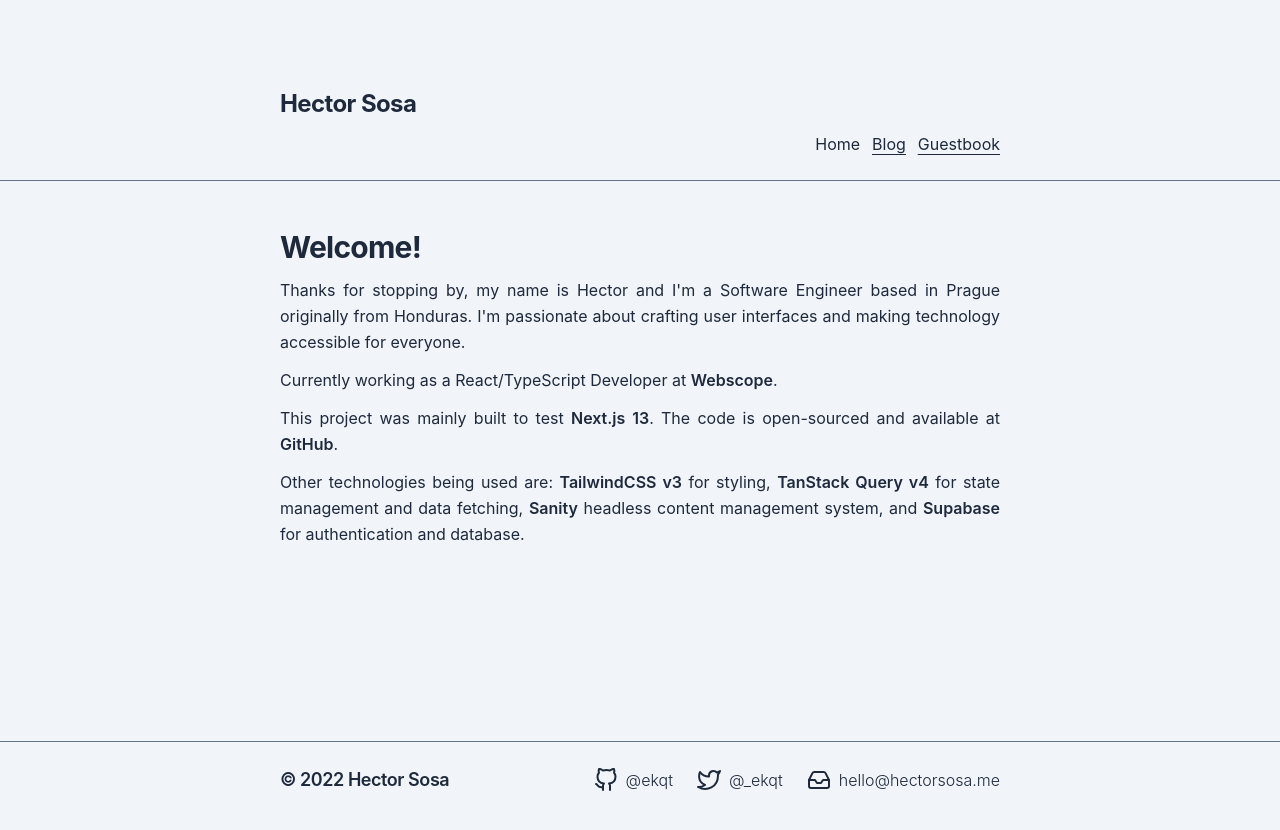
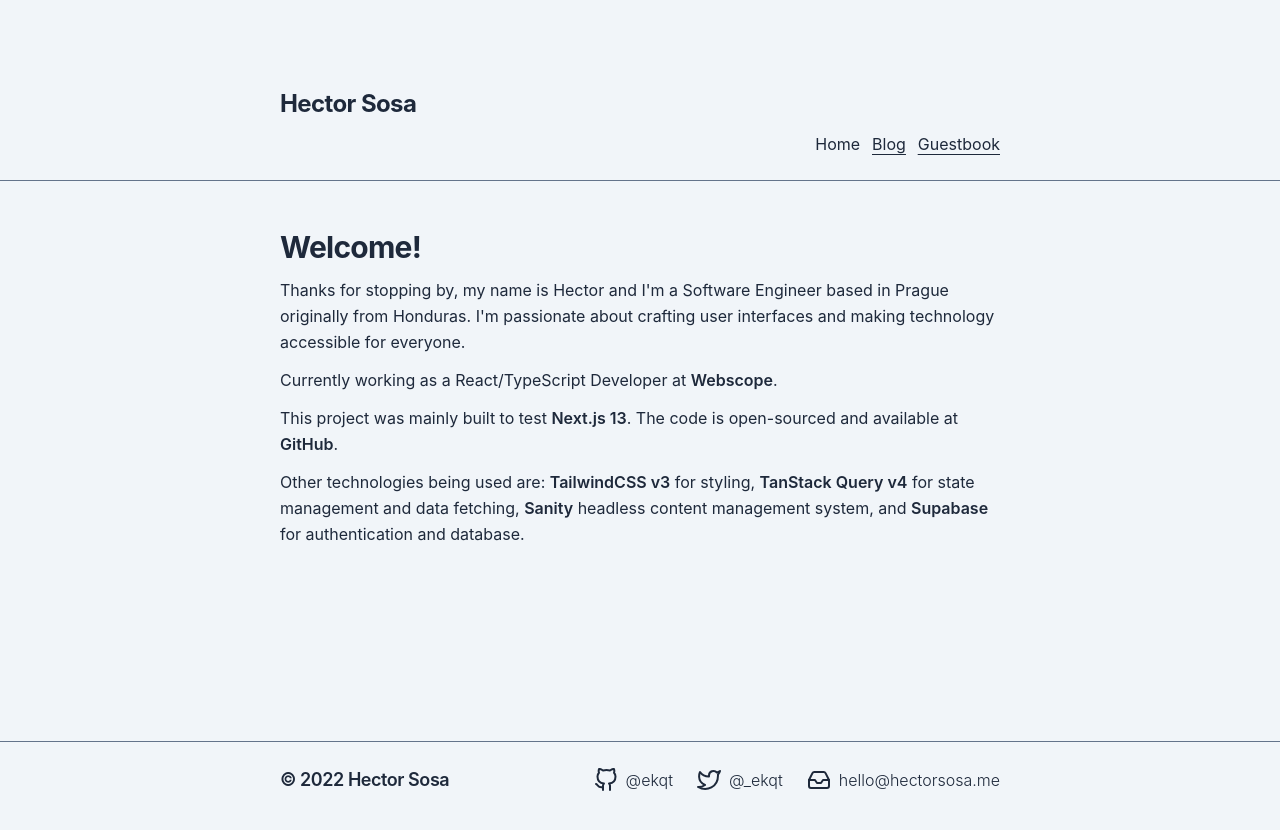
Before and after one commit to iamhectorsosa/suspense-demo, a Next.js app: page / in a window 1280 px wide. Shown: the top 830 px of the page. Built offline with nearby package versions, Linux system fonts and the light colour scheme.

Commit message:
🛠  Minor formatting changes

```diff
--- a/src/app/blog/[slug]/page.tsx
+++ b/src/app/blog/[slug]/page.tsx
@@ -38,7 +38,7 @@ export default async function Post({
                 </div>
             </header>
             <article
-                className="prose:slate prose min-w-full prose-p:text-justify dark:prose-invert"
+                className="prose:slate prose min-w-full dark:prose-invert"
                 dangerouslySetInnerHTML={{ __html: source }}
             />
         </section>
--- a/src/app/page.tsx
+++ b/src/app/page.tsx
@@ -3,7 +3,7 @@ import { ReactNode } from "react";
 export default function Home() {
     return (
         <section>
-            <div className="space-y-3 text-justify leading-relaxed">
+            <div className="space-y-3 leading-relaxed">
                 <h1 className="text-2xl font-bold lg:text-3xl">Welcome!</h1>
                 <p>
                     Thanks for stopping by, my name is Hector and I&apos;m a
@@ -21,7 +21,7 @@ export default function Home() {
                         Next.js 13
                     </Anchor>
                     . The code is open-sourced and available at{" "}
-                    <Anchor href="https:hectorsosa.me/github">GitHub</Anchor>.
+                    <Anchor href="/github">GitHub</Anchor>.
                 </p>
                 <p>
                     Other technologies being used are:{" "}
```
